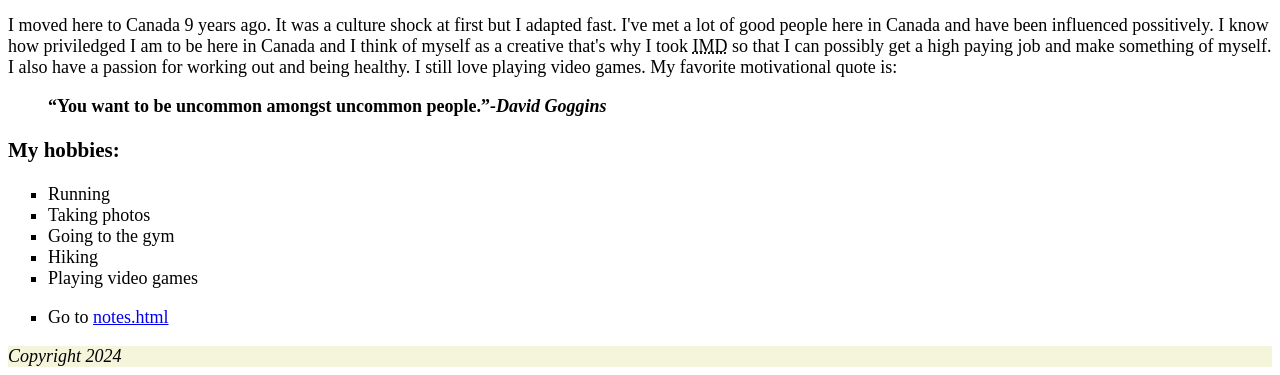
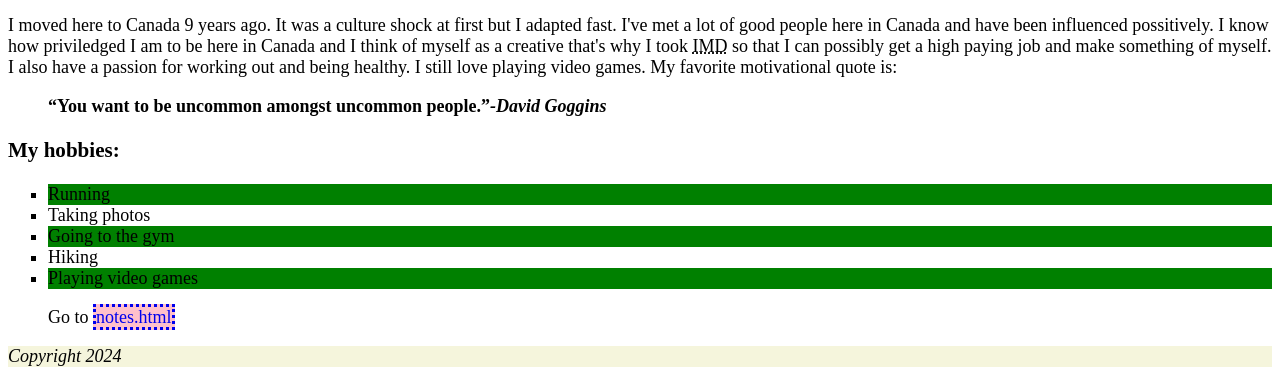
Before and after one commit to palm0153/palm0153.github.io, a plain HTML site: page html-assignment/index.html in a window 1280 px wide. Shown: the part 516-891 px from the top of the page. Drawn offline with Linux system fonts and the light colour scheme.

Commit message:
creates html and css assignment

```diff
--- a/html-assignment/main.css
+++ b/html-assignment/main.css
@@ -17,3 +17,27 @@ header, footer {
 ul {
     list-style-type: square;
 }
+
+section ul li:nth-child(odd) {
+    background-color: green;
+}
+
+nav ul li {
+    list-style-type: none;
+}
+
+a:link {
+    text-decoration: none; background-color: pink; border-style: dotted;
+}
+
+a:visited {
+    background-color: red;
+}
+
+a:hover {
+    background-color: orange;
+}
+
+a:active {
+    background-color: hotpink;
+}
```
